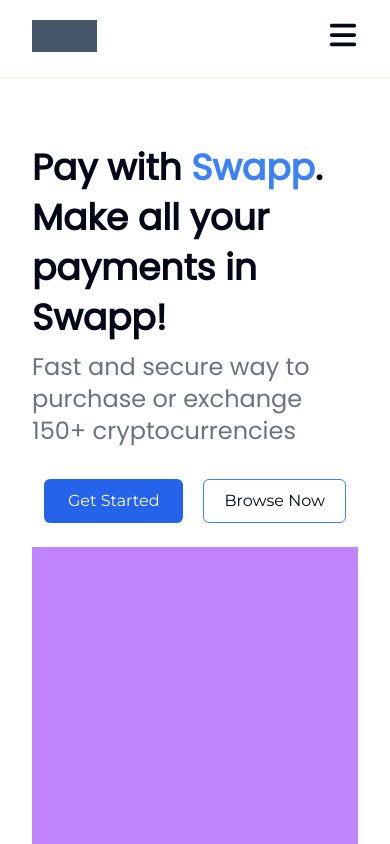
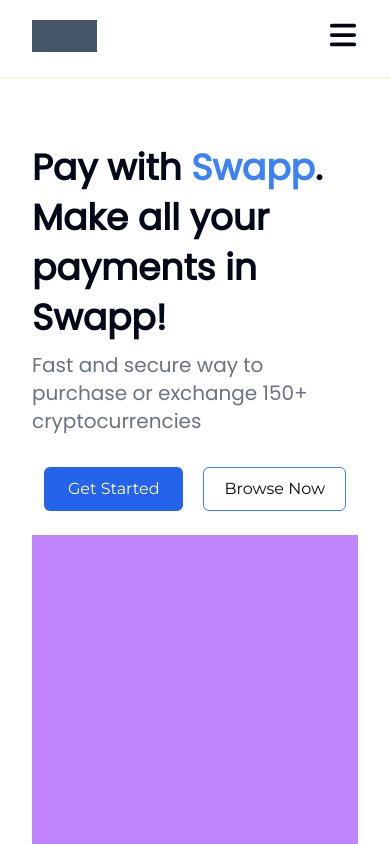
Before and after one commit to Notjesseand/swapp, a Next.js app: page / in a window 390 px wide. Shown: the top 844 px of the page. Built offline with nearby package versions, Linux system fonts and the light colour scheme; a web font is replaced by a local one.

Commit message:
aditional updates

```diff
--- a/components/home/hero.tsx
+++ b/components/home/hero.tsx
@@ -9,7 +9,7 @@
             Pay with <span className="text-blue-500"> Swapp</span>. Make all
             your payments in Swapp!
           </p>
-          <p className="text-2xl text-gray-500 mt-2 md:w-3/4">
+          <p className="text-xl sm:text-2xl text-gray-500 mt-2 md:w-3/4">
             {" "}
             Fast and secure way to purchase or exchange 150+ cryptocurrencies
           </p>
```
